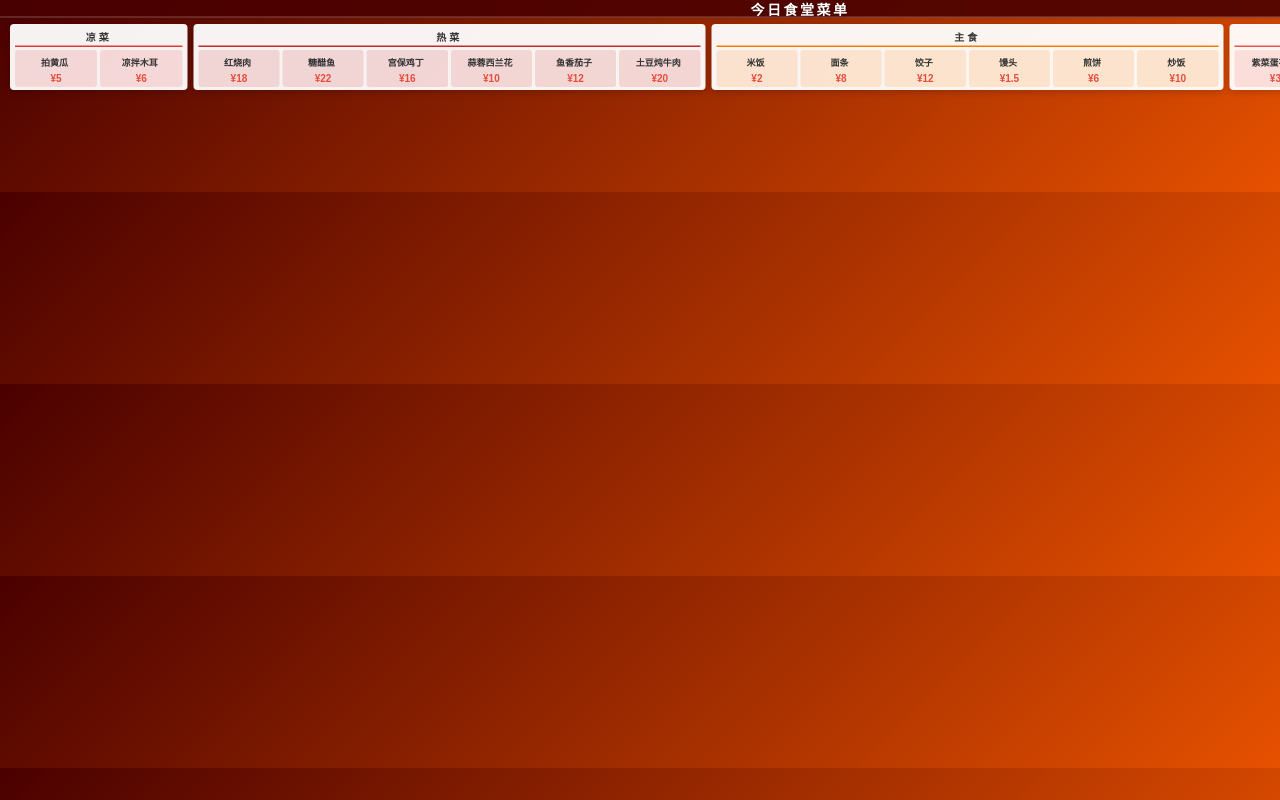
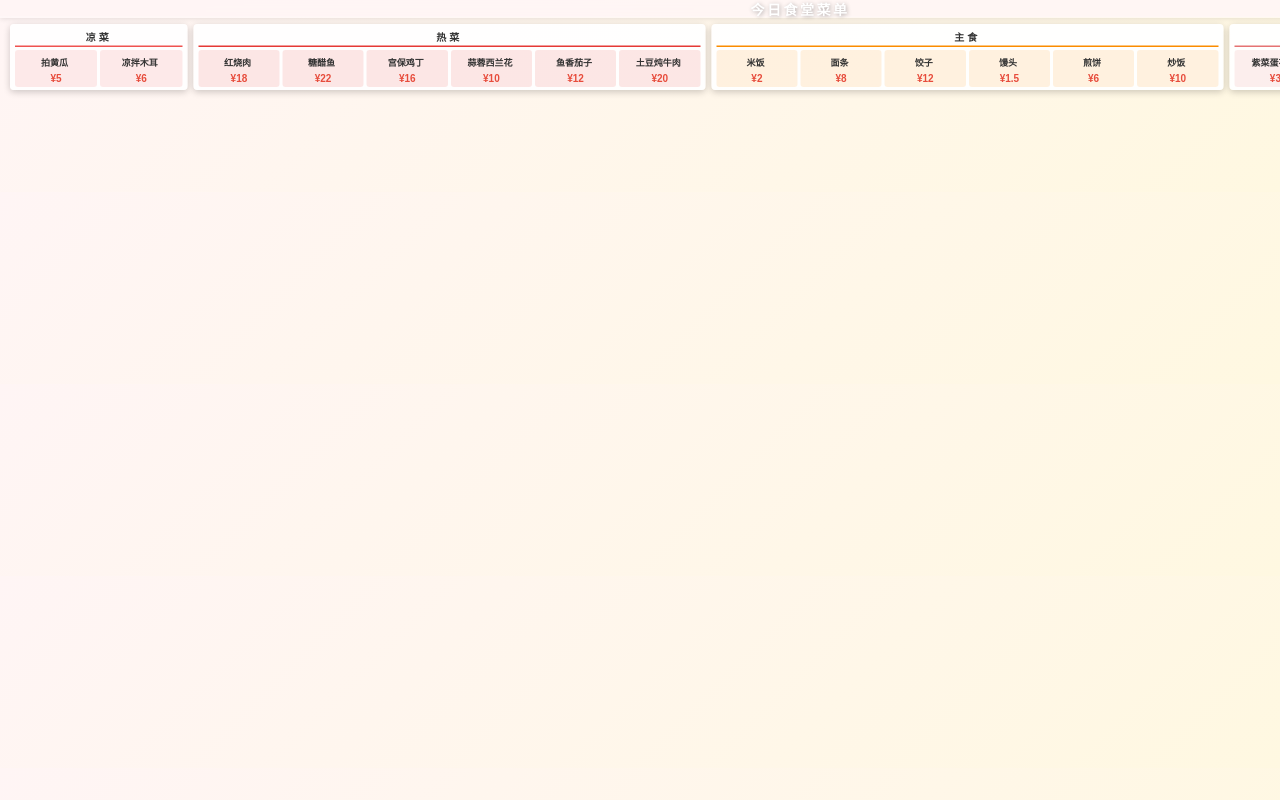
Before and after one commit to ymkfssy/canteen-menu-system, a website: page public/index.html in a window 1280 px wide. Shown: the top 800 px of the page. Drawn offline with Linux system fonts and the light colour scheme; no server answers.

Commit message:
切换为配色方案A

```diff
--- a/public/js/display.js
+++ b/public/js/display.js
@@ -90,11 +90,11 @@ function applyTheme(themeName) {
         console.error('获取自定义分类失败:', error);
     }
     const colorPalette = [
-        { header: '#66BB6A', item: 'rgba(102, 187, 106, 0.15)' },
-        { header: '#FF7043', item: 'rgba(255, 112, 67, 0.15)' },
-        { header: '#FFCA28', item: 'rgba(255, 202, 40, 0.15)' },
-        { header: '#26C6DA', item: 'rgba(38, 198, 218, 0.15)' },
-        { header: '#EC407A', item: 'rgba(236, 64, 122, 0.15)' }
+        { header: '#81C784', item: 'rgba(129, 199, 132, 0.12)' },
+        { header: '#FF8A65', item: 'rgba(255, 138, 101, 0.12)' },
+        { header: '#FFD54F', item: 'rgba(255, 213, 79, 0.12)' },
+        { header: '#4DD0E1', item: 'rgba(77, 208, 225, 0.12)' },
+        { header: '#F06292', item: 'rgba(240, 98, 146, 0.12)' }
     ];
 
     customCategories.forEach((cat, index) => {
--- a/public/js/themes.js
+++ b/public/js/themes.js
@@ -1,147 +1,147 @@
-// 四季主题配置 - Vivid & Bold (鲜明大胆)
+// 四季主题配置 - Modern Glassmorphism (现代玻璃拟态)
 const THEMES = {
   spring: {
     name: '春季',
     colors: {
-      primary: 'linear-gradient(135deg, #1B5E20 0%, #4A148C 100%)',
-      header: 'rgba(27, 94, 32, 0.88)',
-      titleGradient: 'linear-gradient(to right, #66BB6A, #E91E63, #66BB6A)',
-      titleShadow: 'rgba(0, 0, 0, 0.6)',
+      primary: 'linear-gradient(135deg, #E8F5E9 0%, #FCE4EC 100%)',
+      header: 'rgba(232, 245, 233, 0.85)',
+      titleGradient: 'linear-gradient(to right, #81C784, #F06292, #81C784)',
+      titleShadow: 'rgba(0, 0, 0, 0.25)',
       coldDishes: {
-        header: '#66BB6A',
-        item: 'rgba(102, 187, 106, 0.15)'
+        header: '#81C784',
+        item: 'rgba(129, 199, 132, 0.12)'
       },
       hotDishes: {
-        header: '#FF7043',
-        item: 'rgba(255, 112, 67, 0.15)'
+        header: '#FF8A65',
+        item: 'rgba(255, 138, 101, 0.12)'
       },
       stapleFood: {
-        header: '#FFCA28',
-        item: 'rgba(255, 202, 40, 0.15)'
+        header: '#FFD54F',
+        item: 'rgba(255, 213, 79, 0.12)'
       },
       soup: {
-        header: '#26C6DA',
-        item: 'rgba(38, 198, 218, 0.15)'
+        header: '#4DD0E1',
+        item: 'rgba(77, 208, 225, 0.12)'
       },
       fruit: {
-        header: '#EC407A',
-        item: 'rgba(236, 64, 122, 0.15)'
+        header: '#F06292',
+        item: 'rgba(240, 98, 146, 0.12)'
       }
     }
   },
   summer: {
     name: '夏季',
     colors: {
-      primary: 'linear-gradient(135deg, #0D47A1 0%, #006064 100%)',
-      header: 'rgba(13, 71, 161, 0.88)',
-      titleGradient: 'linear-gradient(to right, #42A5F5, #FF6F00, #42A5F5)',
-      titleShadow: 'rgba(0, 0, 0, 0.6)',
+      primary: 'linear-gradient(135deg, #E3F2FD 0%, #FFF3E0 100%)',
+      header: 'rgba(227, 242, 253, 0.85)',
+      titleGradient: 'linear-gradient(to right, #4FC3F7, #FF7043, #4FC3F7)',
+      titleShadow: 'rgba(0, 0, 0, 0.25)',
       coldDishes: {
-        header: '#42A5F5',
-        item: 'rgba(66, 165, 245, 0.15)'
+        header: '#4FC3F7',
+        item: 'rgba(79, 195, 247, 0.12)'
       },
       hotDishes: {
-        header: '#EF5350',
-        item: 'rgba(239, 83, 80, 0.15)'
+        header: '#FF7043',
+        item: 'rgba(255, 112, 67, 0.12)'
       },
       stapleFood: {
-        header: '#FFA726',
-        item: 'rgba(255, 167, 38, 0.15)'
+        header: '#FFCA28',
+        item: 'rgba(255, 202, 40, 0.12)'
       },
       soup: {
-        header: '#26A69A',
-        item: 'rgba(38, 166, 154, 0.15)'
+        header: '#26C6DA',
+        item: 'rgba(38, 198, 218, 0.12)'
       },
       fruit: {
-        header: '#AB47BC',
-        item: 'rgba(171, 71, 188, 0.15)'
+        header: '#EC407A',
+        item: 'rgba(236, 64, 122, 0.12)'
       }
     }
   },
   autumn: {
     name: '秋季',
     colors: {
-      primary: 'linear-gradient(135deg, #3E2723 0%, #E65100 100%)',
-      header: 'rgba(62, 39, 35, 0.88)',
-      titleGradient: 'linear-gradient(to right, #FF8A65, #FFB300, #FF8A65)',
-      titleShadow: 'rgba(0, 0, 0, 0.6)',
+      primary: 'linear-gradient(135deg, #FFF8E1 0%, #FBE9E7 100%)',
+      header: 'rgba(255, 248, 225, 0.85)',
+      titleGradient: 'linear-gradient(to right, #FFB74D, #E64A19, #FFB74D)',
+      titleShadow: 'rgba(0, 0, 0, 0.25)',
       coldDishes: {
-        header: '#A1887F',
-        item: 'rgba(161, 136, 127, 0.15)'
+        header: '#FFB74D',
+        item: 'rgba(255, 183, 77, 0.12)'
       },
       hotDishes: {
-        header: '#D84315',
-        item: 'rgba(216, 67, 21, 0.15)'
+        header: '#E64A19',
+        item: 'rgba(230, 74, 25, 0.12)'
       },
       stapleFood: {
-        header: '#FFB300',
-        item: 'rgba(255, 179, 0, 0.15)'
+        header: '#FFA726',
+        item: 'rgba(255, 167, 38, 0.12)'
       },
       soup: {
-        header: '#78909C',
-        item: 'rgba(120, 144, 156, 0.15)'
+        header: '#8D6E63',
+        item: 'rgba(141, 110, 99, 0.12)'
       },
       fruit: {
-        header: '#8D6E63',
-        item: 'rgba(141, 110, 99, 0.15)'
+        header: '#AB47BC',
+        item: 'rgba(171, 71, 188, 0.12)'
       }
     }
   },
   winter: {
     name: '冬季',
     colors: {
-      primary: 'linear-gradient(135deg, #1A237E 0%, #004D40 100%)',
-      header: 'rgba(26, 35, 126, 0.88)',
-      titleGradient: 'linear-gradient(to right, #5C6BC0, #00BCD4, #5C6BC0)',
-      titleShadow: 'rgba(0, 0, 0, 0.6)',
+      primary: 'linear-gradient(135deg, #EDE7F6 0%, #E0F2F1 100%)',
+      header: 'rgba(237, 231, 246, 0.85)',
+      titleGradient: 'linear-gradient(to right, #7986CB, #4DB6AC, #7986CB)',
+      titleShadow: 'rgba(0, 0, 0, 0.25)',
       coldDishes: {
-        header: '#5C6BC0',
-        item: 'rgba(92, 107, 192, 0.15)'
+        header: '#7986CB',
+        item: 'rgba(121, 134, 203, 0.12)'
       },
       hotDishes: {
-        header: '#E53935',
-        item: 'rgba(229, 57, 53, 0.15)'
+        header: '#EF5350',
+        item: 'rgba(239, 83, 80, 0.12)'
       },
       stapleFood: {
-        header: '#546E7A',
-        item: 'rgba(84, 110, 122, 0.15)'
+        header: '#78909C',
+        item: 'rgba(120, 144, 156, 0.12)'
       },
       soup: {
-        header: '#00897B',
-        item: 'rgba(0, 137, 123, 0.15)'
+        header: '#4DB6AC',
+        item: 'rgba(77, 182, 172, 0.12)'
       },
       fruit: {
-        header: '#7E57C2',
-        item: 'rgba(126, 87, 194, 0.15)'
+        header: '#CE93D8',
+        item: 'rgba(206, 147, 216, 0.12)'
       }
     }
   },
   prosperity: {
     name: '开门红',
     colors: {
-      primary: 'linear-gradient(135deg, #4A0000 0%, #E65100 100%)',
-      header: 'rgba(74, 0, 0, 0.90)',
-      titleGradient: 'linear-gradient(to right, #E53935, #FFD600, #E53935)',
-      titleShadow: 'rgba(0, 0, 0, 0.6)',
+      primary: 'linear-gradient(135deg, #FFF5F5 0%, #FFF8E1 100%)',
+      header: 'rgba(255, 245, 245, 0.90)',
+      titleGradient: 'linear-gradient(to right, #EF5350, #FFD54F, #EF5350)',
+      titleShadow: 'rgba(0, 0, 0, 0.25)',
       coldDishes: {
-        header: '#E53935',
-        item: 'rgba(229, 57, 53, 0.15)'
+        header: '#EF5350',
+        item: 'rgba(239, 83, 80, 0.12)'
       },
       hotDishes: {
-        header: '#C62828',
-        item: 'rgba(198, 40, 40, 0.15)'
+        header: '#E53935',
+        item: 'rgba(229, 57, 53, 0.12)'
       },
       stapleFood: {
-        header: '#F57C00',
-        item: 'rgba(245, 124, 0, 0.15)'
+        header: '#FB8C00',
+        item: 'rgba(251, 140, 0, 0.12)'
       },
       soup: {
-        header: '#EF5350',
-        item: 'rgba(239, 83, 80, 0.15)'
+        header: '#E57373',
+        item: 'rgba(229, 115, 115, 0.12)'
       },
       fruit: {
-        header: '#D81B60',
-        item: 'rgba(216, 27, 96, 0.15)'
+        header: '#F06292',
+        item: 'rgba(240, 98, 146, 0.12)'
       }
     },
     isProsperityTheme: true
```
Also changed, not shown: public/admin/css/admin.css (+5 -5 lines).
